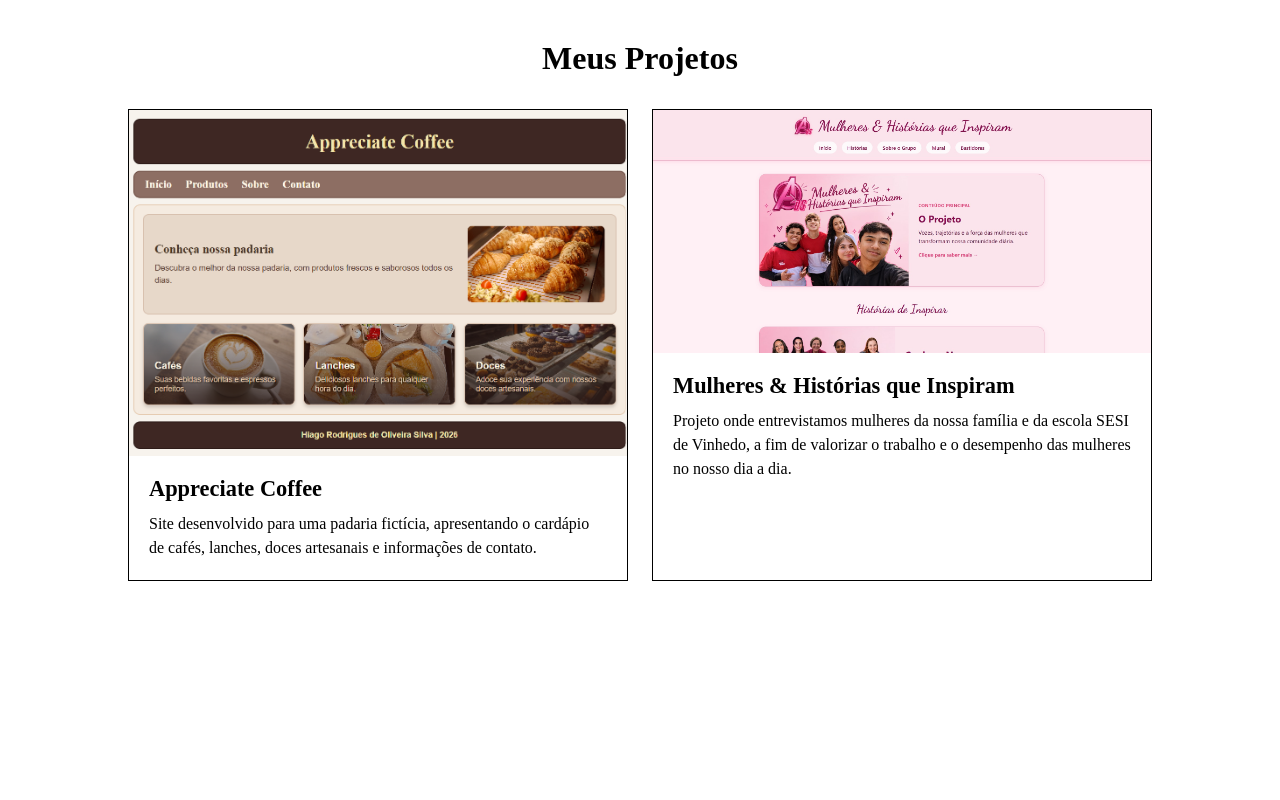
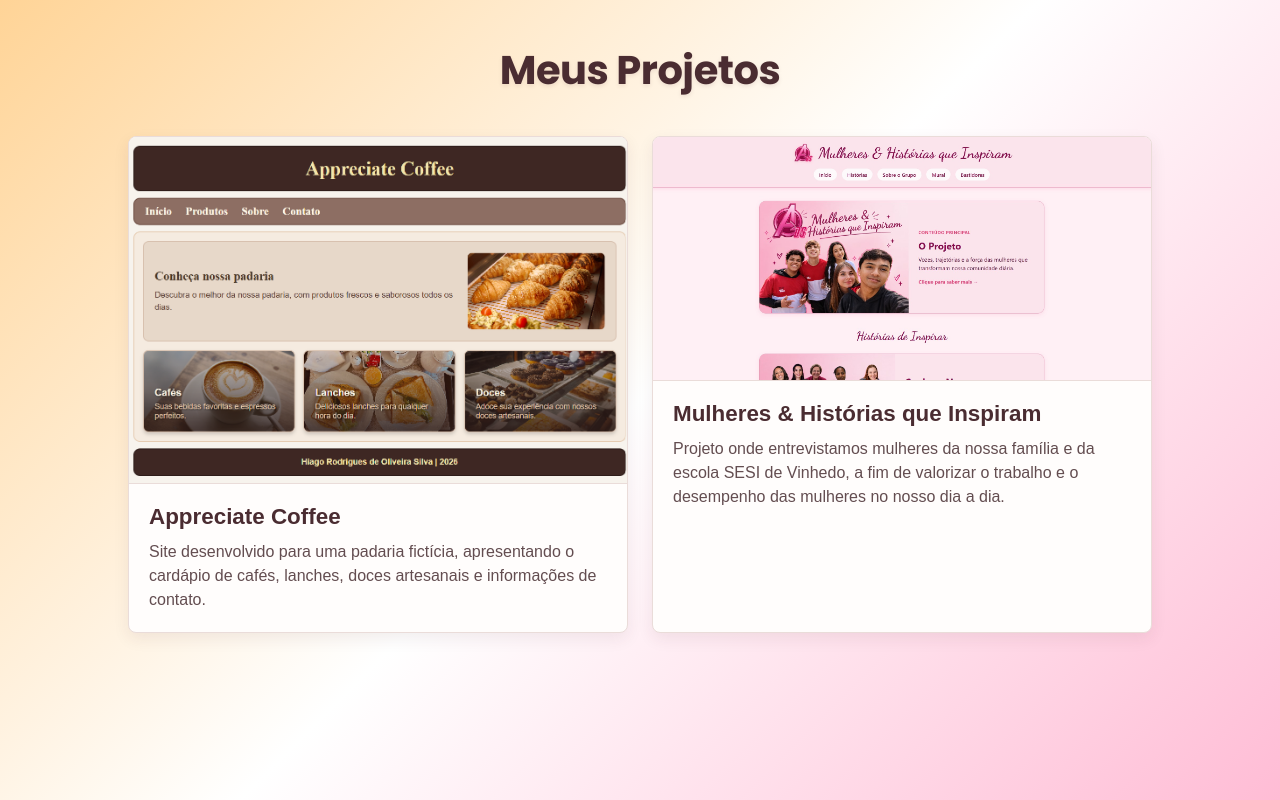
Before and after one commit to rodrigueshiago/galeria-projetos, a plain HTML site: page index.html in a window 1280 px wide. Drawn offline with Linux system fonts and the light colour scheme.

Commit message:
Adição de cores, bordas, fontes, animação e @media

```diff
--- a/style.css
+++ b/style.css
@@ -5,6 +5,10 @@
 }
 
 body {
+  font-family: Arial, Helvetica, sans-serif;
+  background: linear-gradient(135deg, #ffd497 0%, #fff, #ffbcd5 100%);
+  min-height: 100vh;
+  color: #3d2c2e;
   padding: 40px 20px;
 }
 
@@ -13,9 +17,16 @@ body {
   margin: 0 auto;
 }
 
+/* Título estilizado com a nova fonte, tamanho maior e um leve efeito de sombra */
 h1 {
+  font-family: 'Poppins', sans-serif;
+  font-size: 2.5rem;
+  font-weight: 700;
   text-align: center;
-  margin-bottom: 32px;
+  margin-bottom: 36px;
+  color: #4a2c31;
+  letter-spacing: -0.5px;
+  text-shadow: 0 2px 4px rgba(74, 44, 49, 0.1);
 }
 
 .cards-container {
@@ -26,17 +37,28 @@ h1 {
 }
 
 .card {
-  border: 1px solid #000;
+  background-color: #fffdfc;
+  border: 1px solid #eadcd9;
+  border-radius: 8px;
+  box-shadow: 0 6px 16px rgba(74, 44, 49, 0.08);
+  overflow: hidden;
   flex: 1;
   max-width: 500px;
   display: flex;
   flex-direction: column;
+  transition: transform 0.3s ease, box-shadow 0.3s ease;
+}
+
+.card:hover {
+  transform: scale(1.02);
+  box-shadow: 0 10px 22px rgba(74, 44, 49, 0.14);
 }
 
 .card img {
   width: 100%;
   height: auto;
   display: block;
+  border-bottom: 1px solid #eadcd9;
 }
 
 .card-content {
@@ -46,9 +68,18 @@ h1 {
 .card-content h2 {
   font-size: 1.4rem;
   margin-bottom: 10px;
+  color: #4a2c31;
 }
 
 .card-content p {
   font-size: 1rem;
   line-height: 1.5;
+  color: #634d50;
 }
+
+@media (max-width: 700px) {
+  .cards-container {
+    flex-direction: column;
+    align-items: center;
+  }
+}
```
